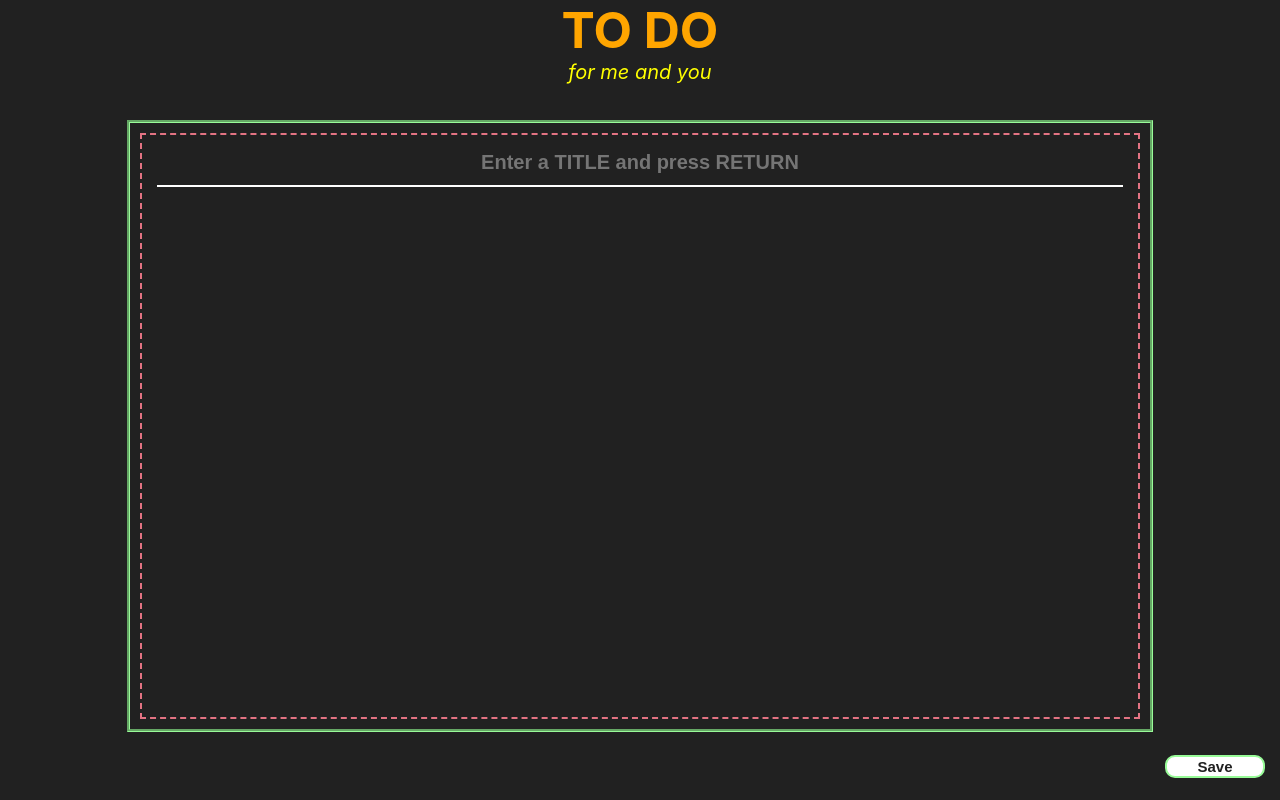
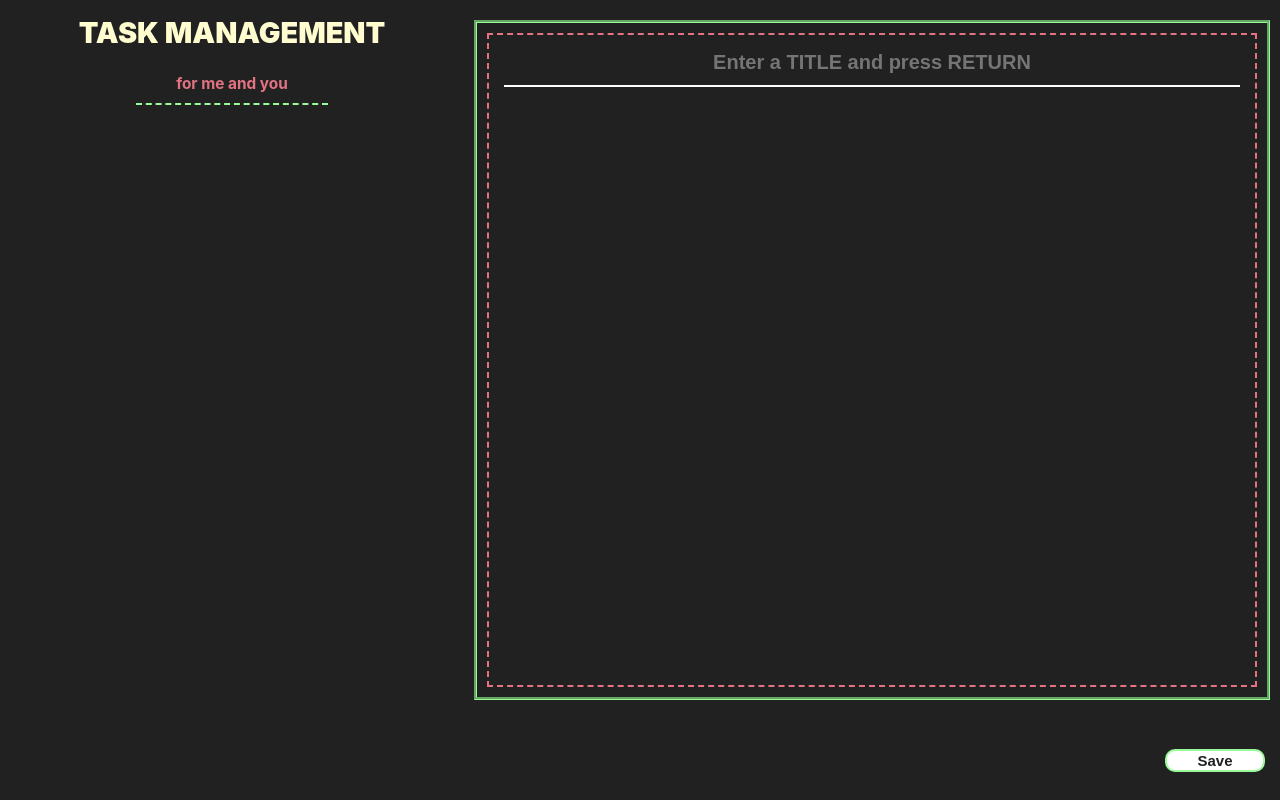
Before and after one commit to LenaNevel/to-do-for-me-and-you, a React (Create React App) app in the folder client/: page /create in a window 1280 px wide. Built offline with nearby package versions, Linux system fonts and the light colour scheme.

Commit message:
fixed order of tasks displayed and added indent

```diff
--- a/client/src/App.css
+++ b/client/src/App.css
@@ -8,7 +8,7 @@
 
 .App-container {
   display: flex;
-  flex-direction: column;
+  flex-direction: row;
   flex-wrap: wrap;
   width: 100%;
   height: 100%;
--- a/client/src/components/header/index.css
+++ b/client/src/components/header/index.css
@@ -3,25 +3,31 @@
   flex-direction: column;
   height: 15%;
 
+  flex: 1;
 }
 
 .header-content {
   display: flex;
   flex-direction: column;
-  height: 100%;
-
+  flex: 1;
+  justify-content: space-between;
+  align-self: stretch;
   align-items: center;
+  padding: 15px 10px;
 }
 
 .header-main-text {
-  color: orange;
-  font-weight: 700;
-  font-size: min(5em,50px);
+  color: var(--white);
+  font-weight: 900;
+  /* font-size: 20px; */
+  /* text-shadow: 1px 1px 10px #98fb98, 1px -1px 5px #e37383, -1px 1px 10px #98fb98, -1px -1px 5px #e37383; */
 }
 
 .header-sub-text {
-  color: yellow;
-  font-weight: 400;
-  font-size: min(1.5em,20px);
-  font-style: italic;
+  color: var(--pink);
+  font-weight: 700;
+  /* font-size: min(1.5em,20px); */
+  padding: 0px 40px 10px 40px;
+  border-bottom: 2px dashed var(--green);
+  /* text-shadow: 1px 1px 20px #E37383, 1px -1px 10px #98fb98, -1px 1px 20px #E37383, -1px -1px 10px #98fb98; */
 }
--- a/client/src/components/header/index.js
+++ b/client/src/components/header/index.js
@@ -1,13 +1,29 @@
 import React, { Component } from 'react';
 
 import './index.css';
+let textSize;
+let subSize;
 export default class Header extends Component {
     render() {
+        const headerContent = document.getElementById('root');
+        if (headerContent) {
+            const heightContent = headerContent.getBoundingClientRect().width;
+            textSize = heightContent * 0.15 * 0.15;
+            subSize = heightContent * 0.15 * 0.08;
+        }
+        // console.log(document.getElementsByClassName('header-content'));
         return (
             <div className="header">
                 <div className="header-content">
-                    <span className="header-main-text">TO DO</span>
-                    <span className="header-sub-text">for me and you</span>
+                    <span
+                        className="header-main-text"
+                        style={{ fontSize: textSize ? textSize + 'px' : '30px' }}
+                    >
+                        TASK MANAGEMENT
+                    </span>
+                    <span className="header-sub-text" style={{ fontSize: subSize ? subSize + 'px' : '10px' }}>
+                        for me and you
+                    </span>
                 </div>
             </div>
         );
--- a/client/src/components/singleList/index.css
+++ b/client/src/components/singleList/index.css
@@ -14,7 +14,7 @@
     flex-direction: column;
     gap: 15px;
     padding: 15px;
-    color: white;
+    max-width: 500px;
 
     border: 2px dashed #E37383;
 }
--- a/client/src/index.css
+++ b/client/src/index.css
@@ -13,6 +13,11 @@ html {
   display: flex;
   height: 100%;
   width: 100%;
+  color: #FFFDD0;
+
+  --white: #FFFDD0;
+  --pink: #e37383;
+  --green: #98fb98;
 }
 #root {
   display: flex;
--- a/client/src/pages/create/index.css
+++ b/client/src/pages/create/index.css
@@ -12,6 +12,7 @@
   flex-wrap: wrap;
   flex-grow: 1;
   justify-content: center;
+  padding: 20px 10px;
 }
 
 .create-single-list {
@@ -31,7 +32,6 @@
   flex-direction: column;
   gap: 15px;
   padding: 15px;
-  color: white;
   flex: 1;
 
   border: 2px dashed #E37383;
@@ -47,7 +47,7 @@
 
 .create-single-list-title >input {
   background-color: #212121;
-  color: white;
+  color: var(--white);
   font-weight: 900;
   font-size: 20px;
   text-align: center;
@@ -70,7 +70,7 @@
 
 .create-single-list-task-input {
   background-color: #212121;
-  color: white;
+  color: var(--white);
   text-align: flex-start;
   font-size: 15px;
   width: 100%;
```
Also changed, not shown: 1 other file (tests, documents, lock files or other folders).
